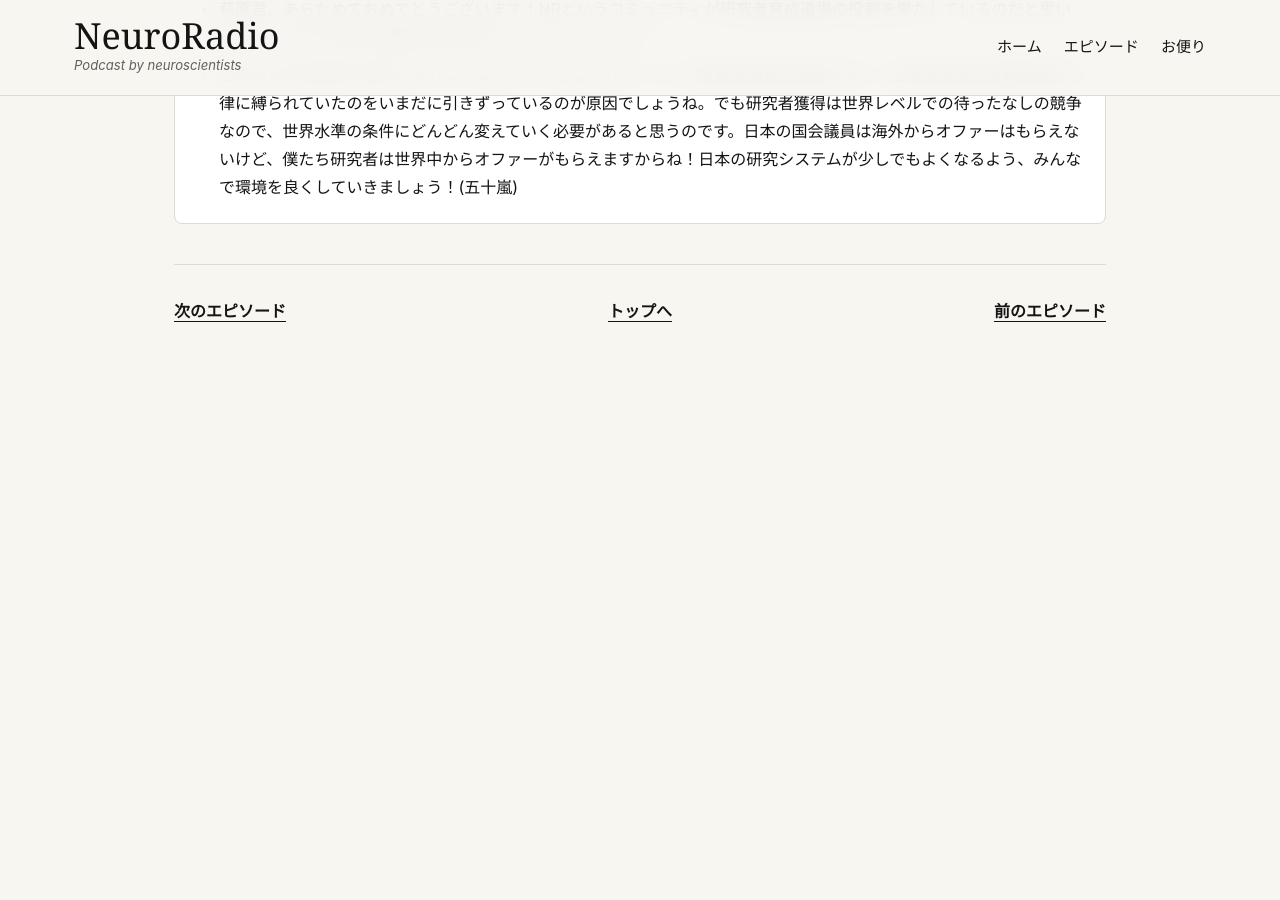
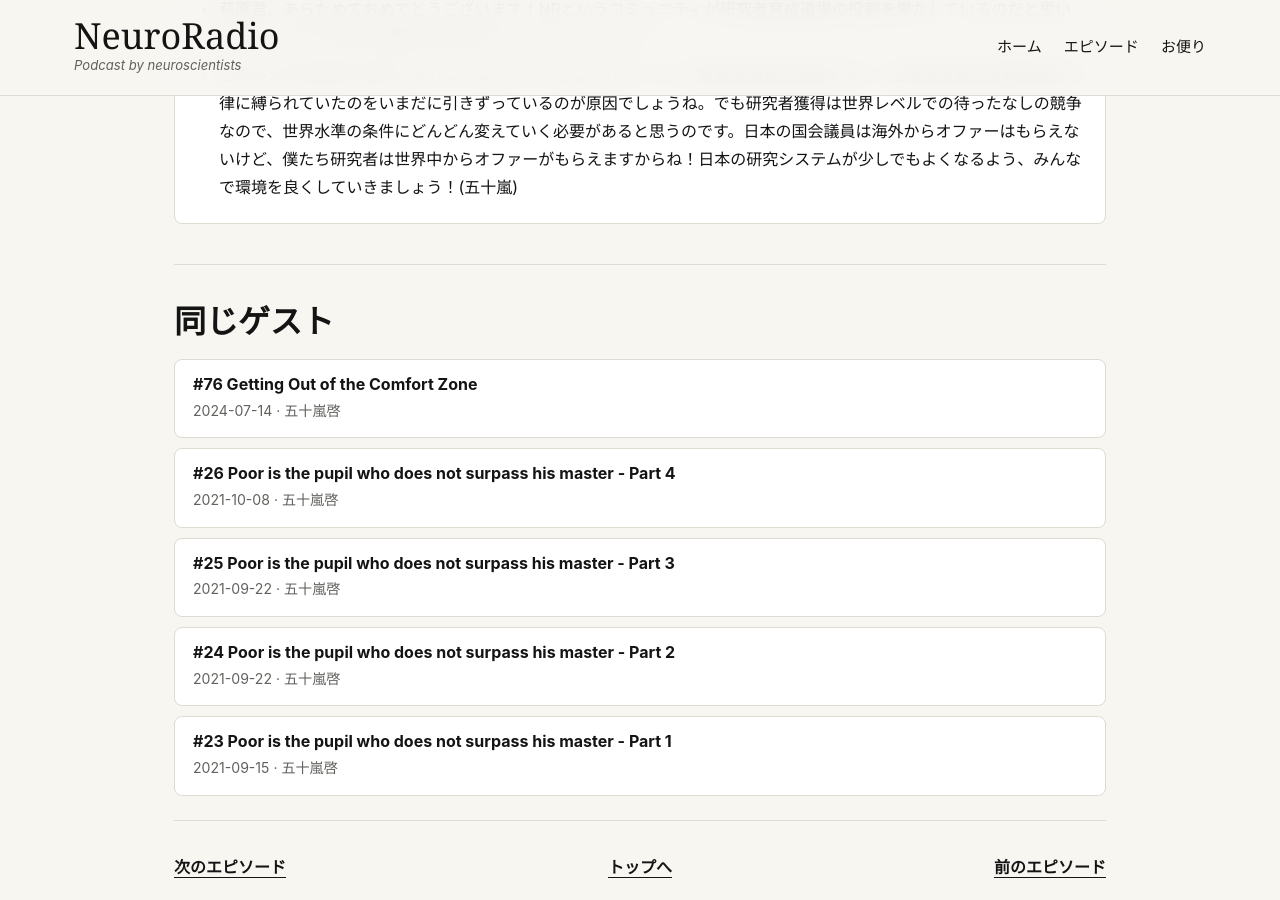
Before and after one commit to yfujis/neuroradio.github.io, a Jekyll site: the page built from _posts/2025-11-01-everything-in-its-right-place.md, in a window 1280 px wide and 900 px high, scrolled down 4985 px. Built offline with Jekyll 4.4.1, drawn with Linux system fonts in a browser that asks for light colours; before the commit the page ends 5390 px from its top, so only the background shows below that.

Commit message:
Changes to be committed: 	modified:   _posts/2025-11-01-everything-in-its-right-place.md

```diff
--- a/_posts/2025-11-01-everything-in-its-right-place.md
+++ b/_posts/2025-11-01-everything-in-its-right-place.md
@@ -6,7 +6,7 @@ date: 2025-11-01
 permalink: /2025/11/01/100-everything-in-its-right-place/
 spotify: "https://open.spotify.com/embed/episode/3fntvnZRFXDFHXdSDEvgLW?utm_source=generator"
 apple_podcast: "https://podcasts.apple.com/us/podcast/100-everything-in-its-right-place/id1556937028?i=1000734548391"
-guests: ["萩原賢太"]
+guests: ["五十嵐啓"]
 performers: ["ゲスト", "萩", "脇", "藤"]
 topics: ["ゲスト回", "キャリア", "記憶", "システム神経科学"]
 summary: "自然科学研究機構・生理学研究所にて独立する萩原賢太さんゲスト回。アメリカの現状と脱出に至る過程、立ち上げるラボでのプロジェクト、五十嵐ラボ@東北大、など。 (9/16 収録)"
```
